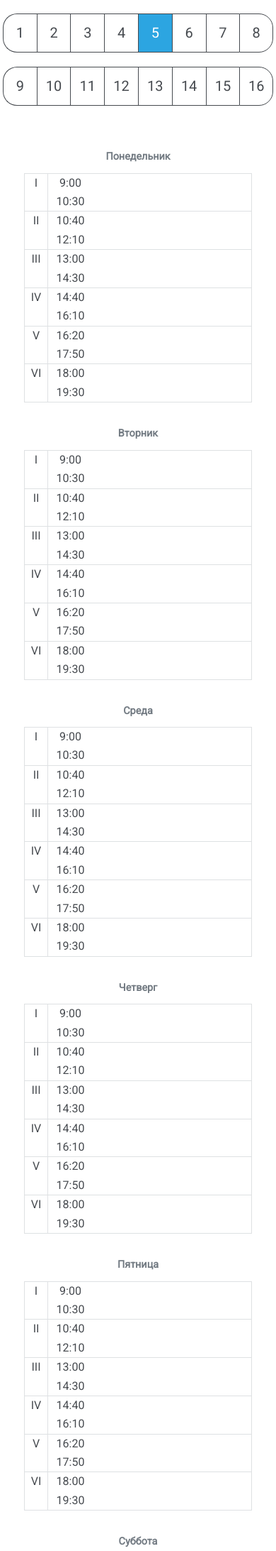
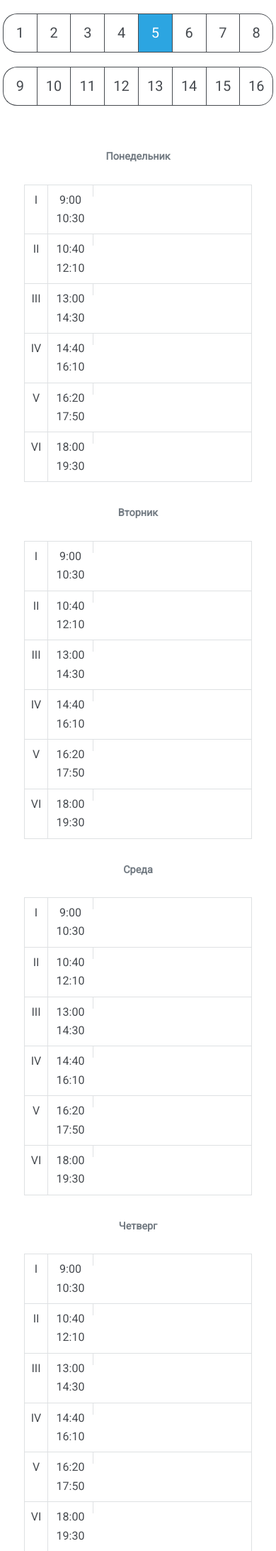
Before and after one commit to alexey109/botpage.ru, a Django app: a page that uses frontend/templates/frontend/schedule.html in a window 390 px wide. Shown: the part 128-2313 px from the top of the page at 71% size. Run offline with Django 3.2, Linux system fonts and the light colour scheme; data that the repository does not hold is empty; some web fonts are replaced.

Commit message:
Fix table border on phones

```diff
--- a/frontend/static/frontend/css/schedule.css
+++ b/frontend/static/frontend/css/schedule.css
@@ -315,7 +315,6 @@
 }
 
 .mobile .day {
-	display: table;
 	margin-bottom: 2em;
 	height: 100%;
 }
@@ -331,20 +330,17 @@
 
 .mobile .numb {
 	border: 1px solid #dee1e3;
-	display: table-row;
 	height: 100%;
 }
 
 .mobile .liter {
 	float: left;
-	display: table-cell;
 	width: 2em;
 	height: 100%;
 }
 
 .mobile .time {
 	float: left;
-	display: table-cell;
 	width: 4em;
 	height: 100%;
 	border-left: 1px solid #dee1e3;
@@ -352,14 +348,9 @@
 
 .mobile .events {
 	float: left;
-	display: table-cell;
 	width: 14em;
 	height: 100%;
 	border-left: 1px solid #dee1e3;
-}
-
-.mobile .events > * {
-	margin: 1px;
 }
 
 .mobile .line {
--- a/frontend/templates/frontend/schedule.html
+++ b/frontend/templates/frontend/schedule.html
@@ -115,13 +115,13 @@
 
 <div class="mobile">
 {% for day, day_content in mobile_content.items %}
-	<div class="day">
+	<table class="day">
 	<div class="day_label">{{ day_content.label }}</div>
 	{% for numb, row in day_content.content.items %}
-		<div class="numb">
-			<div class="liter">{{ row.liter }}</div>
-			<div class="time">{{ row.time }}</div>
-			<div class="events">
+		<tr class="numb">
+			<td class="liter">{{ row.liter }}</td>
+			<td class="time">{{ row.time }}</td>
+			<td class="events">
 			{% for event in row.events %}
 				<div>
 					<span class="event_name">{{ event.name }}</span><br>
@@ -134,10 +134,10 @@
 					{% endif %}
 				</div>
 			{% endfor %}
-			</div>
-		</div>
+			</td>
+		</tr>
 	{% endfor %}
-	</div>
+	</table>
 {% endfor %}
 </div>
 </div>
```
Also changed, not shown: frontend/templates/frontend/editor.html (+8 -8 lines).
